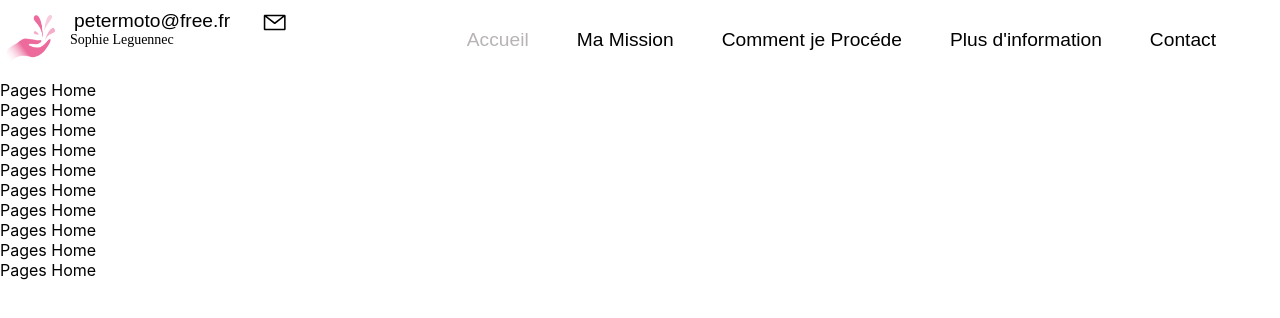
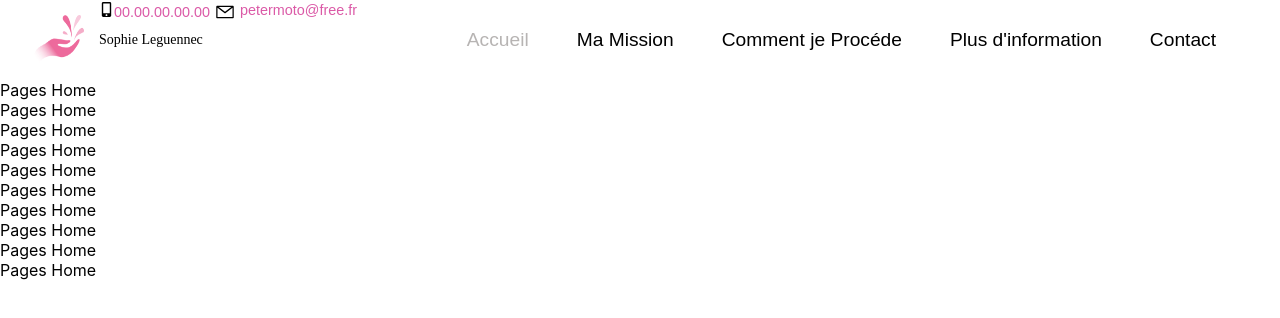
Before and after one commit to peter-centini/sophie-leguennec, a React (Create React App) app: page / in a window 1280 px wide. Shown: the top 318 px of the page. Built offline with nearby package versions, Linux system fonts and the light colour scheme.

Commit message:
navbar fini menu burger fini css fini

```diff
--- a/src/components/Nav/Navbar.css
+++ b/src/components/Nav/Navbar.css
@@ -10,32 +10,34 @@
   top:0;
   z-index: 20;
 }
+
+.navbar-header{
+  display: flex;
+    justify-content: flex-start;
+    margin-top: -38px;
+    margin: 99px;
+    position: relative;
+    margin-right: -333px;
+    top: -28px;
+}
 .phone{
-  position: absolute;
-    display: flex;
-    flex-direction: row;
-    margin-left: -423vh;
-    top: 5px;
-    padding-left: 48px;
+  display: flex;
+    justify-content: space-between;
+    align-items: baseline;
+    font-size: 0.9rem;
+    position: relative;
+    margin-right: 5px;
 }
 
 .mail{
-    width: 56%;
-    position: absolute;
     display: flex;
-    flex-direction: row;
-    margin-right: 415px;
-    top: 5px;
+    justify-content: space-between;
+    font-size: 0.9rem;
+    margin-right: 5px;
 }
 
-.mobile{
-  align-items: center;
-  justify-content: space-around;
-  flex-direction:column;
-		max-width: 14vh;
-		font-size: 6px;
-    padding-left: 8px;
-    margin-top: 12px;
+.phonetext,.mailtext{
+  color: #DB5AA7;
 }
 
 .navbar_container {
--- a/src/components/Nav/Navbar.jsx
+++ b/src/components/Nav/Navbar.jsx
@@ -20,11 +20,13 @@ function Navbar() {
     return (
 
         <nav className="navbar">
-            <div className="phone">
-                <FaMobileAlt size={15} classeName="mobile" /><p className="mobile"> 00.00.00.00.00</p></div>
+            <header className="navbar-header">
+                <div className="phone">
+                <FaMobileAlt size={15} classeName="phone" /><p className="phonetext"> 00.00.00.00.00</p></div>
                 <div className="mail">
-            <VscMail size={25} className="mail"/> <p className="mail"> petermoto@free.fr</p>
-           </div>
+                <VscMail size={20} className="mail"/> <p className="mailtext"> petermoto@free.fr</p>
+                </div>
+            </header>
             <div className="navbar_container">
                 <NavLink exact to="/" className="navbar_logo">
                     <img className="logo" src={Logo} alt="Logo" />
```
Also changed, not shown: 1 other file (tests, documents, lock files or other folders).
